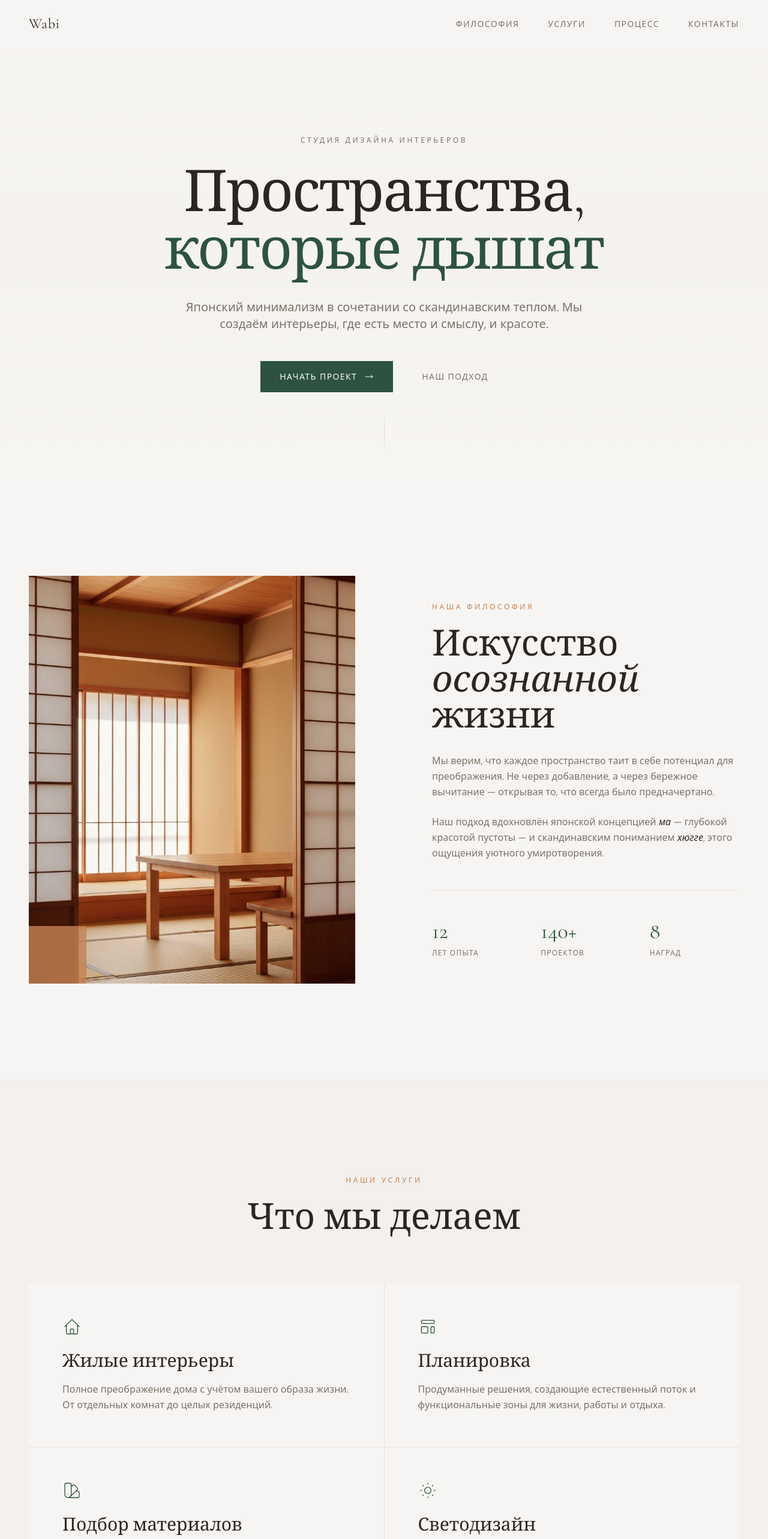
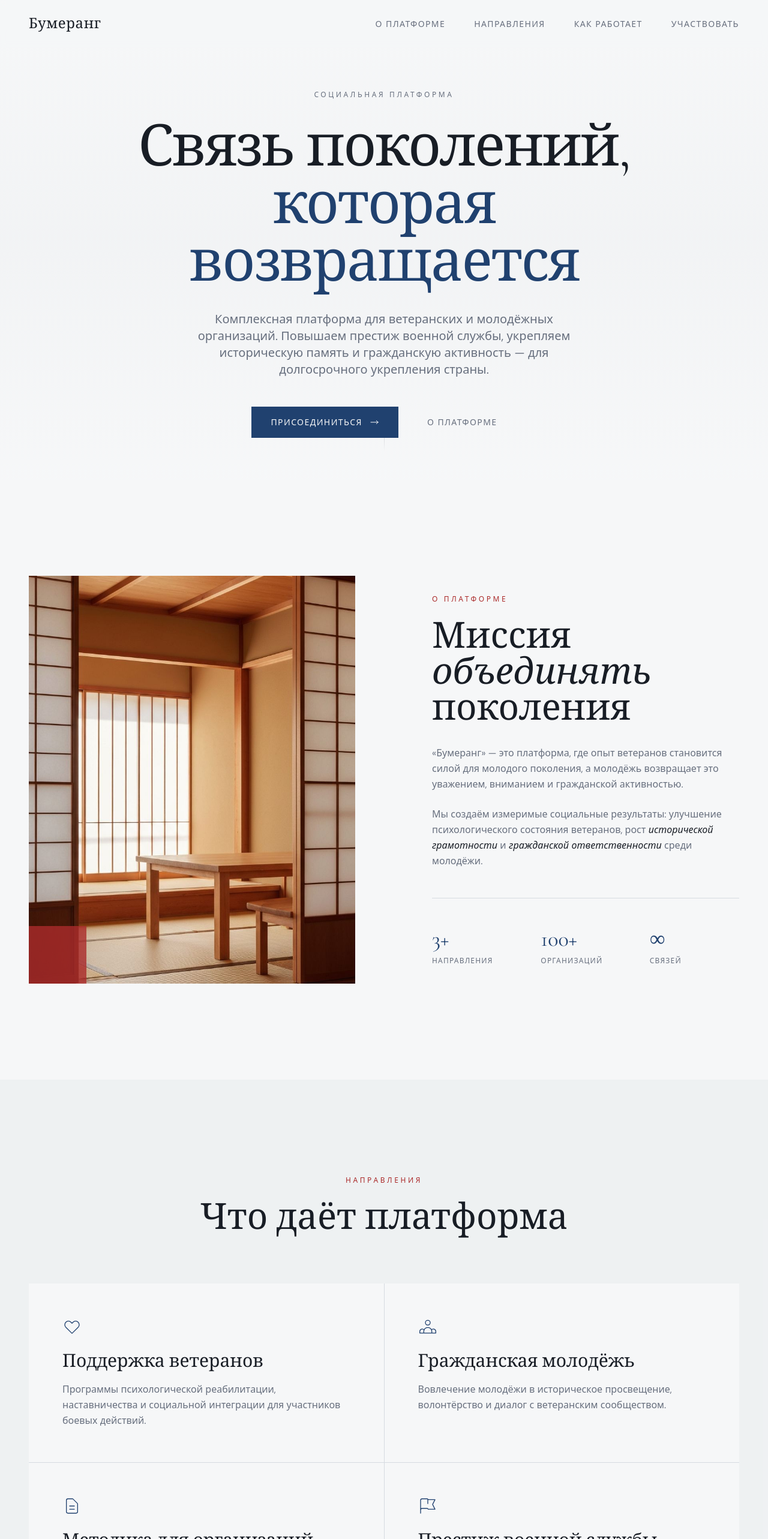
Before and after one commit to pr-poehali-dev/quantum-tech-exploration, a React (Vite) app: page / in a window 1280 px wide. Shown: the top 2566 px of the page at 60% size. Built offline with nearby package versions, Linux system fonts and the light colour scheme.

Commit message:
Адаптация шаблона под пожелания

```diff
--- a/index.html
+++ b/index.html
@@ -16,6 +16,10 @@
     <meta property="og:image" content="/minimalist-japanese-interior-design-with-natural-w.jpg">
     <meta name="twitter:image" content="/minimalist-japanese-interior-design-with-natural-w.jpg">
     <script src="https://cdn.poehali.dev/intertnal/js/telemetry-min.js"></script>
+      <meta name="pp-name" value="quantum-tech-exploration">
+      <script src="https://cdn.poehali.dev/intertnal/js/pp-min-2.js"></script>
+      <script src="https://cdn.poehali.dev/intertnal/js/route-min.js"></script>
+      <script src="https://cdn.poehali.dev/intertnal/js/inspector-min.js"></script>
   </head>
 
 <body>
--- a/src/components/Footer.tsx
+++ b/src/components/Footer.tsx
@@ -5,9 +5,9 @@ export function Footer() {
         <div className="grid md:grid-cols-12 gap-12">
           {/* Logo & Tagline */}
           <div className="md:col-span-4">
-            <p className="font-serif text-2xl tracking-wide text-foreground mb-4">Wabi</p>
+            <p className="font-serif text-2xl tracking-wide text-foreground mb-4">Бумеранг</p>
             <p className="text-sm text-muted-foreground leading-relaxed">
-              Японский минимализм в сочетании со скандинавским теплом.
+              Платформа социальных проектов. Связь ветеранов и молодёжи во имя сильной страны.
             </p>
           </div>
 
@@ -16,16 +16,16 @@ export function Footer() {
             <p className="text-xs tracking-widest uppercase text-muted-foreground mb-4">Навигация</p>
             <nav className="flex flex-col gap-3">
               <a href="#philosophy" className="text-sm text-foreground hover:text-sage transition-colors">
-                Философия
+                О платформе
               </a>
               <a href="#services" className="text-sm text-foreground hover:text-sage transition-colors">
-                Услуги
+                Направления
               </a>
               <a href="#process" className="text-sm text-foreground hover:text-sage transition-colors">
-                Процесс
+                Как работает
               </a>
               <a href="#contact" className="text-sm text-foreground hover:text-sage transition-colors">
-                Контакты
+                Участвовать
               </a>
             </nav>
           </div>
@@ -35,10 +35,10 @@ export function Footer() {
             <p className="text-xs tracking-widest uppercase text-muted-foreground mb-4">Соцсети</p>
             <nav className="flex flex-col gap-3">
               <a href="#" className="text-sm text-foreground hover:text-sage transition-colors">
-                Instagram
+                ВКонтакте
               </a>
               <a href="#" className="text-sm text-foreground hover:text-sage transition-colors">
-                Pinterest
+                Одноклассники
               </a>
               <a href="#" className="text-sm text-foreground hover:text-sage transition-colors">
                 Telegram
@@ -63,9 +63,9 @@ export function Footer() {
         {/* Bottom Bar */}
         <div className="mt-16 pt-8 border-t border-border flex flex-col md:flex-row justify-between items-center gap-4">
           <p className="text-xs text-muted-foreground">
-            &copy; {new Date().getFullYear()} Wabi Studio. Все права защищены.
+            &copy; {new Date().getFullYear()} Платформа «Бумеранг». Все права защищены.
           </p>
-          <p className="text-xs text-muted-foreground">Создано с намерением</p>
+          <p className="text-xs text-muted-foreground">Создано для страны</p>
         </div>
       </div>
     </footer>
--- a/src/components/Header.tsx
+++ b/src/components/Header.tsx
@@ -9,7 +9,7 @@ export function Header() {
         <div className="flex h-20 items-center justify-between">
           {/* Logo */}
           <a href="/" className="font-serif text-2xl tracking-wide text-foreground">
-            Wabi
+            Бумеранг
           </a>
 
           {/* Desktop Navigation */}
@@ -18,25 +18,25 @@ export function Header() {
               href="#philosophy"
               className="text-sm tracking-widest uppercase text-muted-foreground hover:text-foreground transition-colors duration-500"
             >
-              Философия
+              О платформе
             </a>
             <a
               href="#services"
               className="text-sm tracking-widest uppercase text-muted-foreground hover:text-foreground transition-colors duration-500"
             >
-              Услуги
+              Направления
             </a>
             <a
               href="#process"
               className="text-sm tracking-widest uppercase text-muted-foreground hover:text-foreground transition-colors duration-500"
             >
-              Процесс
+              Как работает
             </a>
             <a
               href="#contact"
               className="text-sm tracking-widest uppercase text-muted-foreground hover:text-foreground transition-colors duration-500"
             >
-              Контакты
+              Участвовать
             </a>
           </div>
 
@@ -68,28 +68,28 @@ export function Header() {
               onClick={() => setIsMenuOpen(false)}
               className="text-sm tracking-widest uppercase text-muted-foreground hover:text-foreground transition-colors"
             >
-              Философия
+              О платформе
             </a>
             <a
               href="#services"
               onClick={() => setIsMenuOpen(false)}
               className="text-sm tracking-widest uppercase text-muted-foreground hover:text-foreground transition-colors"
             >
-              Услуги
+              Направления
             </a>
             <a
               href="#process"
               onClick={() => setIsMenuOpen(false)}
               className="text-sm tracking-widest uppercase text-muted-foreground hover:text-foreground transition-colors"
             >
-              Процесс
+              Как работает
             </a>
             <a
               href="#contact"
               onClick={() => setIsMenuOpen(false)}
               className="text-sm tracking-widest uppercase text-muted-foreground hover:text-foreground transition-colors"
             >
-              Контакты
+              Участвовать
             </a>
           </div>
         </div>
--- a/src/components/Hero.tsx
+++ b/src/components/Hero.tsx
@@ -19,7 +19,7 @@ export function Hero() {
             isVisible ? "opacity-100 translate-y-0" : "opacity-0 translate-y-4"
           }`}
         >
-          Студия дизайна интерьеров
+          Социальная платформа
         </p>
 
         {/* Main Headline */}
@@ -28,8 +28,8 @@ export function Hero() {
             isVisible ? "opacity-100 translate-y-0" : "opacity-0 translate-y-8"
           }`}
         >
-          Пространства,
-          <span className="block text-sage">которые дышат</span>
+          Связь поколений,
+          <span className="block text-sage">которая возвращается</span>
         </h1>
 
         {/* Subheadline */}
@@ -38,7 +38,7 @@ export function Hero() {
             isVisible ? "opacity-100 translate-y-0" : "opacity-0 translate-y-8"
           }`}
         >
-          Японский минимализм в сочетании со скандинавским теплом. Мы создаём интерьеры, где есть место и смыслу, и красоте.
+          Комплексная платформа для ветеранских и молодёжных организаций. Повышаем престиж военной службы, укрепляем историческую память и гражданскую активность — для долгосрочного укрепления страны.
         </p>
 
         {/* CTA */}
@@ -51,7 +51,7 @@ export function Hero() {
             href="#contact"
             className="group inline-flex items-center gap-3 px-8 py-4 bg-sage text-primary-foreground text-sm tracking-widest uppercase hover:bg-sage/90 transition-all duration-500"
           >
-            Начать проект
+            Присоединиться
             <svg
               className="w-4 h-4 transition-transform duration-500 group-hover:translate-x-1"
               fill="none"
@@ -65,7 +65,7 @@ export function Hero() {
             href="#philosophy"
             className="inline-flex items-center gap-2 px-8 py-4 text-sm tracking-widest uppercase text-muted-foreground hover:text-foreground transition-colors duration-500"
           >
-            Наш подход
+            О платформе
           </a>
         </div>
       </div>
--- a/src/components/Philosophy.tsx
+++ b/src/components/Philosophy.tsx
@@ -47,7 +47,7 @@ export function Philosophy() {
                 isVisible ? "opacity-100 translate-y-0" : "opacity-0 translate-y-4"
               }`}
             >
-              Наша философия
+              О платформе
             </p>
 
             <h2
@@ -55,10 +55,10 @@ export function Philosophy() {
                 isVisible ? "opacity-100 translate-y-0" : "opacity-0 translate-y-8"
               }`}
             >
-              Искусство
-              <span className="italic"> осознанной</span>
+              Миссия
+              <span className="italic"> объединять</span>
               <br />
-              жизни
+              поколения
             </h2>
 
             <div
@@ -67,13 +67,13 @@ export function Philosophy() {
               }`}
             >
               <p>
-                Мы верим, что каждое пространство таит в себе потенциал для преображения. Не через добавление,
-                а через бережное вычитание — открывая то, что всегда было предначертано.
+                «Бумеранг» — это платформа, где опыт ветеранов становится силой для молодого поколения, а молодёжь
+                возвращает это уважением, вниманием и гражданской активностью.
               </p>
               <p>
-                Наш подход вдохновлён японской концепцией <em className="text-foreground">ма</em> — глубокой
-                красотой пустоты — и скандинавским пониманием
-                <em className="text-foreground"> хюгге</em>, этого ощущения уютного умиротворения.
+                Мы создаём измеримые социальные результаты: улучшение психологического состояния ветеранов,
+                рост <em className="text-foreground">исторической грамотности</em> и
+                <em className="text-foreground"> гражданской ответственности</em> среди молодёжи.
               </p>
             </div>
 
@@ -84,16 +84,16 @@ export function Philosophy() {
               }`}
             >
               <div>
-                <p className="font-serif text-3xl md:text-4xl text-sage">12</p>
-                <p className="text-xs tracking-widest uppercase text-muted-foreground mt-2">Лет опыта</p>
+                <p className="font-serif text-3xl md:text-4xl text-sage">3+</p>
+                <p className="text-xs tracking-widest uppercase text-muted-foreground mt-2">Направления</p>
               </div>
               <div>
-                <p className="font-serif text-3xl md:text-4xl text-sage">140+</p>
-                <p className="text-xs tracking-widest uppercase text-muted-foreground mt-2">Проектов</p>
+                <p className="font-serif text-3xl md:text-4xl text-sage">100+</p>
+                <p className="text-xs tracking-widest uppercase text-muted-foreground mt-2">Организаций</p>
               </div>
               <div>
-                <p className="font-serif text-3xl md:text-4xl text-sage">8</p>
-                <p className="text-xs tracking-widest uppercase text-muted-foreground mt-2">Наград</p>
+                <p className="font-serif text-3xl md:text-4xl text-sage">∞</p>
+                <p className="text-xs tracking-widest uppercase text-muted-foreground mt-2">Связей</p>
               </div>
             </div>
           </div>
--- a/src/components/Process.tsx
+++ b/src/components/Process.tsx
@@ -3,27 +3,27 @@ import { useEffect, useRef, useState } from "react"
 const steps = [
   {
     number: "01",
-    title: "Слушаем",
+    title: "Регистрация",
     description:
-      "Мы начинаем с присутствия. Понимаем не только ваше пространство, но и то, как вы в нём живёте — ваши ритмы, потребности, стремления.",
+      "Организация или участник регистрируется на платформе. Ветеранские объединения, молодёжные структуры и госорганы получают персональный кабинет.",
   },
   {
     number: "02",
-    title: "Видим",
+    title: "Подключение",
     description:
-      "Вместе исследуем возможности. Мудборды, образцы материалов и пространственные концепции рождаются из нашего диалога.",
+      "Платформа подбирает партнёров по направлениям: наставничество, просвещение, волонтёрство. Связи выстраиваются автоматически по профилю.",
   },
   {
     number: "03",
-    title: "Создаём",
+    title: "Реализация",
     description:
-      "С намерением и заботой воплощаем видение в жизнь. Каждая деталь продумана, каждый элемент осмыслен.",
+      "Участники реализуют совместные проекты по готовой методике. Каждый шаг сопровождается инструментами платформы и экспертной поддержкой.",
   },
   {
     number: "04",
-    title: "Живём",
+    title: "Измерение",
     description:
-      "Пространство готово, но путешествие продолжается. Мы следим, чтобы ваш дом развивался вместе с вами.",
+      "Платформа фиксирует социальные результаты — охват аудитории, изменение настроений, рост активности. Отчёты готовы для государственных структур.",
   },
 ]
 
@@ -60,7 +60,7 @@ export function Process() {
                   isVisible ? "opacity-100 translate-y-0" : "opacity-0 translate-y-4"
                 }`}
               >
-                Наш процесс
+                Как работает
               </p>
               <h2
                 className={`font-serif text-4xl md:text-5xl font-light text-foreground mb-6 text-balance transition-all duration-1000 delay-200 ${
@@ -68,15 +68,15 @@ export function Process() {
                 }`}
               >
                 Путь
-                <span className="italic"> осознанности</span>
+                <span className="italic"> к результату</span>
               </h2>
               <p
                 className={`text-muted-foreground leading-relaxed transition-all duration-1000 delay-300 ${
                   isVisible ? "opacity-100 translate-y-0" : "opacity-0 translate-y-8"
                 }`}
               >
-                Настоящие пространства не создаются в спешке. Они раскрываются через вдумчивый процесс,
-                уважающий и архитектуру, и людей, которые будут здесь жить.
+                Каждый шаг платформы направлен на реальный, измеримый социальный результат — от первого контакта
+                до отчёта для государственных структур.
               </p>
             </div>
           </div>
--- a/src/components/Services.tsx
+++ b/src/components/Services.tsx
@@ -2,54 +2,38 @@ import { useEffect, useRef, useState } from "react"
 
 const services = [
   {
-    title: "Жилые интерьеры",
-    description: "Полное преображение дома с учётом вашего образа жизни. От отдельных комнат до целых резиденций.",
+    title: "Поддержка ветеранов",
+    description: "Программы психологической реабилитации, наставничества и социальной интеграции для участников боевых действий.",
     icon: (
       <svg className="w-8 h-8" fill="none" viewBox="0 0 24 24" stroke="currentColor" strokeWidth={1}>
-        <path
-          strokeLinecap="round"
-          strokeLinejoin="round"
-          d="M3 12l2-2m0 0l7-7 7 7M5 10v10a1 1 0 001 1h3m10-11l2 2m-2-2v10a1 1 0 01-1 1h-3m-6 0a1 1 0 001-1v-4a1 1 0 011-1h2a1 1 0 011 1v4a1 1 0 001 1m-6 0h6"
-        />
+        <path strokeLinecap="round" strokeLinejoin="round" d="M4.318 6.318a4.5 4.5 0 000 6.364L12 20.364l7.682-7.682a4.5 4.5 0 00-6.364-6.364L12 7.636l-1.318-1.318a4.5 4.5 0 00-6.364 0z" />
       </svg>
     ),
   },
   {
-    title: "Планировка",
-    description: "Продуманные решения, создающие естественный поток и функциональные зоны для жизни, работы и отдыха.",
+    title: "Гражданская молодёжь",
+    description: "Вовлечение молодёжи в историческое просвещение, волонтёрство и диалог с ветеранским сообществом.",
     icon: (
       <svg className="w-8 h-8" fill="none" viewBox="0 0 24 24" stroke="currentColor" strokeWidth={1}>
-        <path
-          strokeLinecap="round"
-          strokeLinejoin="round"
-          d="M4 5a1 1 0 011-1h14a1 1 0 011 1v2a1 1 0 01-1 1H5a1 1 0 01-1-1V5zM4 13a1 1 0 011-1h6a1 1 0 011 1v6a1 1 0 01-1 1H5a1 1 0 01-1-1v-6zM16 13a1 1 0 011-1h2a1 1 0 011 1v6a1 1 0 01-1 1h-2a1 1 0 01-1-1v-6z"
-        />
+        <path strokeLinecap="round" strokeLinejoin="round" d="M17 20h5v-2a3 3 0 00-5.356-1.857M17 20H7m10 0v-2c0-.656-.126-1.283-.356-1.857M7 20H2v-2a3 3 0 015.356-1.857M7 20v-2c0-.656.126-1.283.356-1.857m0 0a5.002 5.002 0 019.288 0M15 7a3 3 0 11-6 0 3 3 0 016 0z" />
       </svg>
     ),
   },
   {
-    title: "Подбор материалов",
-    description: "Натуральные материалы и авторские предметы ручной работы, которые красиво стареют и рассказывают историю.",
+    title: "Методика для организаций",
+    description: "Готовая методология социальных проектов для государственных структур, ветеранских и молодёжных объединений.",
     icon: (
       <svg className="w-8 h-8" fill="none" viewBox="0 0 24 24" stroke="currentColor" strokeWidth={1}>
-        <path
-          strokeLinecap="round"
-          strokeLinejoin="round"
-          d="M7 21a4 4 0 01-4-4V5a2 2 0 012-2h4a2 2 0 012 2v12a4 4 0 01-4 4zm0 0h12a2 2 0 002-2v-4a2 2 0 00-2-2h-2.343M11 7.343l1.657-1.657a2 2 0 012.828 0l2.829 2.829a2 2 0 010 2.828l-8.486 8.485M7 17h.01"
-        />
+        <path strokeLinecap="round" strokeLinejoin="round" d="M9 12h6m-6 4h6m2 5H7a2 2 0 01-2-2V5a2 2 0 012-2h5.586a1 1 0 01.707.293l5.414 5.414a1 1 0 01.293.707V19a2 2 0 01-2 2z" />
       </svg>
     ),
   },
   {
-    title: "Светодизайн",
-    description: "Многоуровневое освещение, меняющееся в течение дня, создающее атмосферу и поддерживающее благополучие.",
+    title: "Престиж военной службы",
+    description: "Коммуникационные кампании и публичные инициативы, формирующие уважение к защитникам страны.",
     icon: (
       <svg className="w-8 h-8" fill="none" viewBox="0 0 24 24" stroke="currentColor" strokeWidth={1}>
-        <path
-          strokeLinecap="round"
-          strokeLinejoin="round"
-          d="M12 3v1m0 16v1m9-9h-1M4 12H3m15.364 6.364l-.707-.707M6.343 6.343l-.707-.707m12.728 0l-.707.707M6.343 17.657l-.707.707M16 12a4 4 0 11-8 0 4 4 0 018 0z"
-        />
+        <path strokeLinecap="round" strokeLinejoin="round" d="M3 21v-4m0 0V5a2 2 0 012-2h6.5l1 1H21l-3 6 3 6h-8.5l-1-1H5a2 2 0 00-2 2zm9-13.5V9" />
       </svg>
     ),
   },
@@ -86,14 +70,14 @@ export function Services() {
               isVisible ? "opacity-100 translate-y-0" : "opacity-0 translate-y-4"
             }`}
           >
-            Наши услуги
+            Направления
           </p>
           <h2
             className={`font-serif text-4xl md:text-5xl lg:text-6xl font-light text-foreground text-balance transition-all duration-1000 delay-200 ${
               isVisible ? "opacity-100 translate-y-0" : "opacity-0 translate-y-8"
             }`}
           >
-            Что мы делаем
+            Что даёт платформа
           </h2>
         </div>
 
--- a/src/index.css
+++ b/src/index.css
@@ -1,4 +1,4 @@
-@import url('https://fonts.googleapis.com/css2?family=Cormorant+Garamond:ital,wght@0,300;0,400;0,500;0,600;1,300;1,400;1,500;1,600&family=DM+Sans:ital,wght@0,400;0,500;0,600;0,700;1,400;1,500;1,600;1,700&display=swap&subset=cyrillic,cyrillic-ext,latin,latin-ext');
+@import url("https://fonts.googleapis.com/css2?family=Cormorant+Garamond:ital,wght@0,300;0,400;0,500;0,600;1,300;1,400;1,500;1,600&family=DM+Sans:ital,wght@0,400;0,500;0,600;0,700;1,400;1,500;1,600;1,700&display=swap&subset=cyrillic,cyrillic-ext,latin,latin-ext");
 
 @tailwind base;
 @tailwind components;
@@ -6,43 +6,43 @@
 
 @layer base {
   :root {
-    /* Japandi color palette - warm naturals with muted accents */
-    --background: 40 20% 96%;
-    --foreground: 30 15% 15%;
+    /* Бумеранг — строгая государственная палитра */
+    --background: 210 15% 97%;
+    --foreground: 220 20% 12%;
 
-    --card: 40 15% 98%;
-    --card-foreground: 30 15% 15%;
+    --card: 210 10% 99%;
+    --card-foreground: 220 20% 12%;
 
-    --popover: 40 15% 98%;
-    --popover-foreground: 30 15% 15%;
+    --popover: 210 10% 99%;
+    --popover-foreground: 220 20% 12%;
 
-    --primary: 150 30% 25%;
-    --primary-foreground: 40 15% 98%;
+    --primary: 215 55% 28%;
+    --primary-foreground: 210 15% 97%;
 
-    --secondary: 40 15% 92%;
-    --secondary-foreground: 30 15% 15%;
+    --secondary: 210 12% 92%;
+    --secondary-foreground: 220 20% 12%;
 
-    --muted: 40 12% 90%;
-    --muted-foreground: 30 8% 45%;
+    --muted: 210 10% 90%;
+    --muted-foreground: 220 10% 45%;
 
-    --accent: 25 50% 55%;
-    --accent-foreground: 40 15% 98%;
+    --accent: 0 60% 42%;
+    --accent-foreground: 210 15% 97%;
 
     --destructive: 0 84.2% 60.2%;
     --destructive-foreground: 210 40% 98%;
 
-    --border: 40 15% 88%;
-    --input: 40 15% 88%;
-    --ring: 150 30% 25%;
+    --border: 210 15% 86%;
+    --input: 210 15% 86%;
+    --ring: 215 55% 28%;
 
     --radius: 0.25rem;
 
-    /* Custom Japandi tokens */
-    --sand: 40 20% 92%;
-    --sage: 150 30% 25%;
-    --terracotta: 25 50% 55%;
-    --indigo: 260 30% 35%;
-    --stone: 40 8% 70%;
+    /* Custom Бумеранг tokens */
+    --sand: 210 12% 92%;
+    --sage: 215 55% 28%;
+    --terracotta: 0 60% 42%;
+    --indigo: 230 40% 35%;
+    --stone: 210 8% 68%;
 
     --sidebar-background: 0 0% 98%;
     --sidebar-foreground: 240 5.3% 26.1%;
```
Also changed, not shown: src/components/Contact.tsx (+5 -5 lines), src/components/Testimonial.tsx (+4 -4 lines), 1 other file (tests, documents, lock files or other folders).
